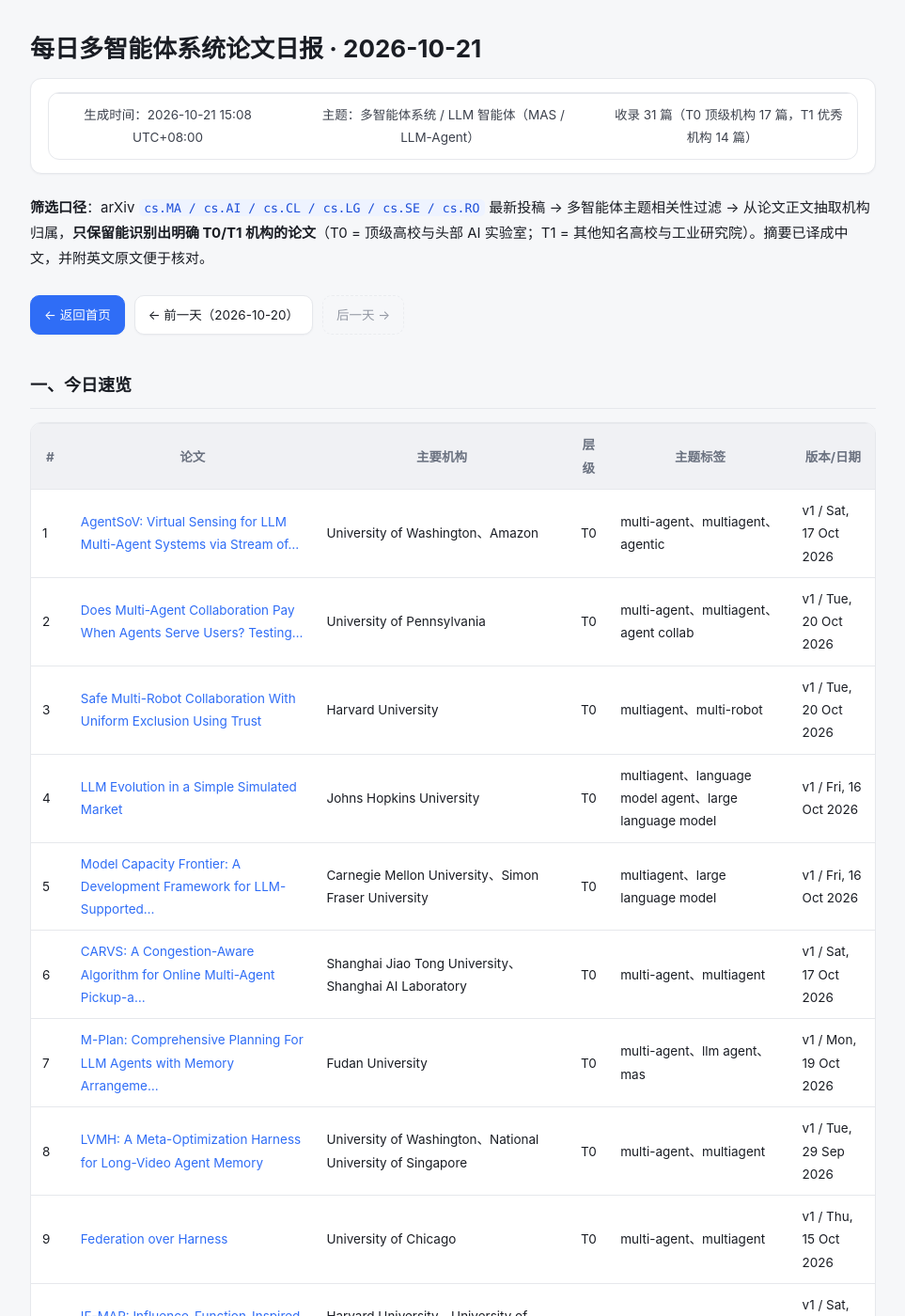
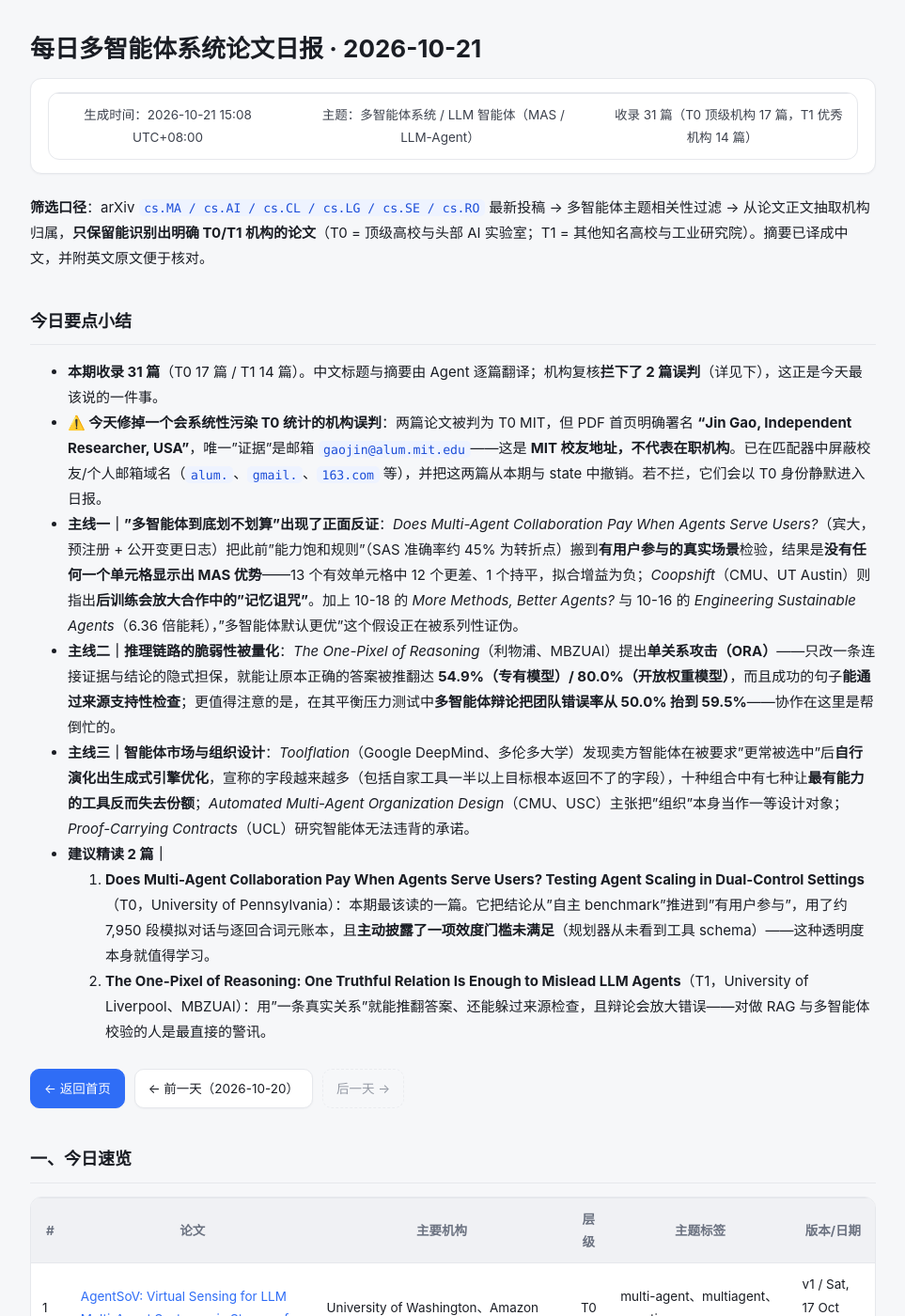
Before and after one commit to isaacveg/mas-daily, a Jekyll site: the page built from daily/2026-10-21.md, in a window 1280 px wide and 1400 px high. Shown: the whole window at 94% size, without its empty margins (158-1121 px from the left). Built offline with Jekyll 4.4.1, drawn with Linux system fonts in a browser that asks for light colours.

Commit message:
report: 更新 2026-10-21 日报

```diff
--- a/daily/2026-10-21.md
+++ b/daily/2026-10-21.md
@@ -8,6 +8,17 @@ permalink: /daily/2026-10-21/
 > 生成时间：2026-10-21 15:08 UTC+08:00　|　主题：多智能体系统 / LLM 智能体（MAS / LLM-Agent）　|　收录 31 篇（T0 顶级机构 17 篇，T1 优秀机构 14 篇）
 
 **筛选口径**：arXiv `cs.MA / cs.AI / cs.CL / cs.LG / cs.SE / cs.RO` 最新投稿 → 多智能体主题相关性过滤 → 从论文正文抽取机构归属，**只保留能识别出明确 T0/T1 机构的论文**（T0 = 顶级高校与头部 AI 实验室；T1 = 其他知名高校与工业研究院）。摘要已译成中文，并附英文原文便于核对。
+
+## 今日要点小结
+
+- **本期收录 31 篇**（T0 17 篇 / T1 14 篇）。中文标题与摘要由 Agent 逐篇翻译；机构复核**拦下了 2 篇误判**（详见下），这正是今天最该说的一件事。
+- **⚠️ 今天修掉一个会系统性污染 T0 统计的机构误判**：两篇论文被判为 T0 MIT，但 PDF 首页明确署名 **"Jin Gao, Independent Researcher, USA"**，唯一"证据"是邮箱 `gaojin@alum.mit.edu`——这是 **MIT 校友地址，不代表在职机构**。已在匹配器中屏蔽校友/个人邮箱域名（`alum.`、`gmail.`、`163.com` 等），并把这两篇从本期与 state 中撤销。若不拦，它们会以 T0 身份静默进入日报。
+- **主线一｜"多智能体到底划不划算"出现了正面反证**：*Does Multi-Agent Collaboration Pay When Agents Serve Users?*（宾大，预注册 + 公开变更日志）把此前"能力饱和规则"（SAS 准确率约 45% 为转折点）搬到**有用户参与的真实场景**检验，结果是**没有任何一个单元格显示出 MAS 优势**——13 个有效单元格中 12 个更差、1 个持平，拟合增益为负；*Coopshift*（CMU、UT Austin）则指出**后训练会放大合作中的"记忆诅咒"**。加上 10-18 的 *More Methods, Better Agents?* 与 10-16 的 *Engineering Sustainable Agents*（6.36 倍能耗），"多智能体默认更优"这个假设正在被系列性证伪。
+- **主线二｜推理链路的脆弱性被量化**：*The One-Pixel of Reasoning*（利物浦、MBZUAI）提出**单关系攻击（ORA）**——只改一条连接证据与结论的隐式担保，就能让原本正确的答案被推翻达 **54.9%（专有模型）/ 80.0%（开放权重模型）**，而且成功的句子**能通过来源支持性检查**；更值得注意的是，在其平衡压力测试中**多智能体辩论把团队错误率从 50.0% 抬到 59.5%**——协作在这里是帮倒忙的。
+- **主线三｜智能体市场与组织设计**：*Toolflation*（Google DeepMind、多伦多大学）发现卖方智能体在被要求"更常被选中"后**自行演化出生成式引擎优化**，宣称的字段越来越多（包括自家工具一半以上目标根本返回不了的字段），十种组合中有七种让**最有能力的工具反而失去份额**；*Automated Multi-Agent Organization Design*（CMU、USC）主张把"组织"本身当作一等设计对象；*Proof-Carrying Contracts*（UCL）研究智能体无法违背的承诺。
+- **建议精读 2 篇｜**
+  1. **Does Multi-Agent Collaboration Pay When Agents Serve Users? Testing Agent Scaling in Dual-Control Settings**（T0，University of Pennsylvania）：本期最该读的一篇。它把结论从"自主 benchmark"推进到"有用户参与"，用了约 7,950 段模拟对话与逐回合词元账本，且**主动披露了一项效度门槛未满足**（规划器从未看到工具 schema）——这种透明度本身就值得学习。
+  2. **The One-Pixel of Reasoning: One Truthful Relation Is Enough to Mislead LLM Agents**（T1，University of Liverpool、MBZUAI）：用"一条真实关系"就能推翻答案、还能躲过来源检查，且辩论会放大错误——对做 RAG 与多智能体校验的人是最直接的警讯。
 
 <div class="day-nav"><a class="home" href="/mas-daily/">← 返回首页</a><a href="/mas-daily/daily/2026-10-20/">← 前一天（2026-10-20）</a><span class="disabled">后一天 →</span></div>
 
```
